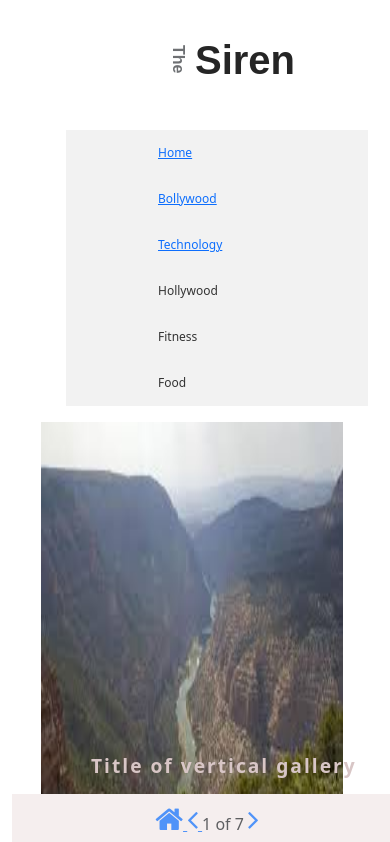
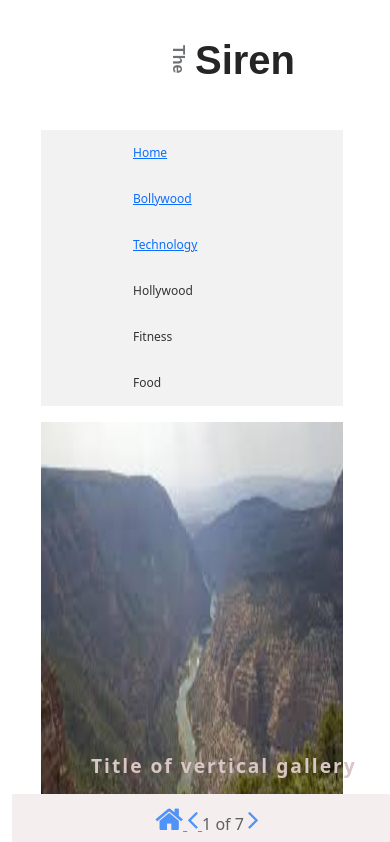
Before and after one commit to jyotijhaa2/New-folder, a React (Create React App) app: page / in a window 390 px wide. Shown: the top 842 px of the page. Built offline with nearby package versions, Linux system fonts and the light colour scheme.

Commit message:
Update App.css

```diff
--- a/src/App.css
+++ b/src/App.css
@@ -486,7 +486,9 @@ height: 49%;
      height: 40%;
     /* text-align: left; */
   }
-
+.nav-container{
+    margin-left: 5px;
+  }
 
 
 
```
